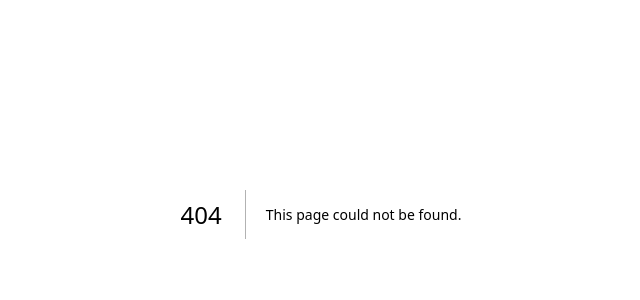
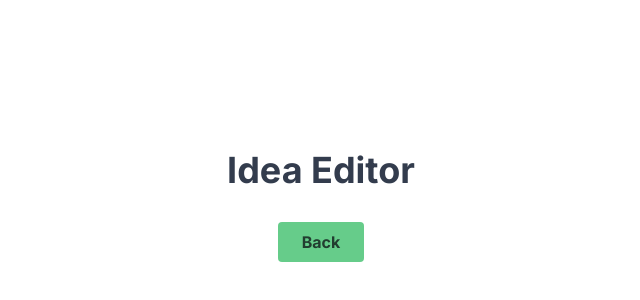
Before and after one commit to antilley1/guitar-app, a Next.js app: page /IdeaEditor/0 in a window 1280 px wide. Before the commit this address had no page. Shown: the part 186-486 px from the top of the page, without its empty margins (319-959 px from the left). Built offline with nearby package versions, Linux system fonts and the light colour scheme.

Commit message:
Create navigation to editor page

```diff
--- /dev/null
+++ b/app/IdeaEditor/[id]/page.tsx
@@ -0,0 +1,12 @@
+import Link from "next/link";
+
+export default function IdeaEditorPage() {
+    return(
+        <main className="flex min-h-screen flex-col items-center justify-center p-24 bg-base-100">
+      <h1 className="text-4xl font-bold mb-8 text-base-content">Idea Editor</h1>
+      <Link href="/">
+        <button className="bg-primary hover:text-accent-content hover:bg-accent text-primary-content font-bold py-2 px-4 rounded mr-4 mb-4 w-full">Back</button>
+      </Link>
+    </main>
+    )
+}
--- a/app/components/GuitarIdea.tsx
+++ b/app/components/GuitarIdea.tsx
@@ -1,4 +1,4 @@
-
+import Link from "next/link";
 
 interface GuitarIdeaProps {
     title: string;
@@ -15,7 +15,9 @@ interface GuitarIdeaProps {
           <h2 className="card-title text-lg font-bold mb-2 text-center">{title}</h2>
           <p className="text-neutral-content">{description}</p>
           <p className="text-neutral-content italic">Examples: {songExamples}</p>
-          <button className="bg-primary hover:text-secondary-content hover:bg-secondary text-primary-content font-bold py-2 px-4 rounded mr-4 mb-4 self-end">Edit Idea</button>
+          <Link href={`/IdeaEditor/${title}`}>
+            <button className="bg-primary hover:text-secondary-content hover:bg-secondary text-primary-content font-bold py-2 px-4 rounded mr-4 mb-4 self-end">Edit Idea</button>
+          </Link>
         </div>
 
       </div>
--- a/app/components/IdeaFeedContainer.tsx
+++ b/app/components/IdeaFeedContainer.tsx
@@ -1,5 +1,7 @@
 import IdeaFeed from "./IdeaFeed";
 import SideBar from "./SideBar";
+
+import Link from "next/link";
 
 export function IdeaFeedContainer() {
     return (
@@ -11,7 +13,9 @@ export function IdeaFeedContainer() {
               <IdeaFeed></IdeaFeed>
             </div>
             <div className="flex flex-col">
-              <button className="bg-primary hover:text-accent-content hover:bg-accent text-primary-content font-bold py-2 px-4 rounded mr-4 mb-4 w-full">Add Idea</button>
+              <Link href="/IdeaEditor/0">
+                <button className="bg-primary hover:text-accent-content hover:bg-accent text-primary-content font-bold py-2 px-4 rounded mr-4 mb-4 w-full">Add Idea</button>
+              </Link>
               <SideBar></SideBar>
             </div>
           </div>
```
